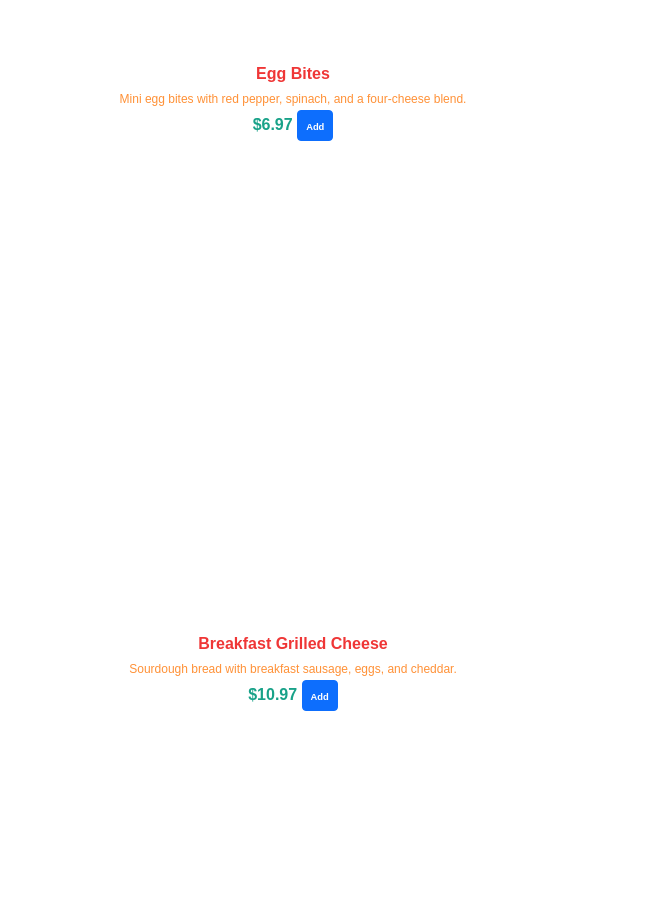
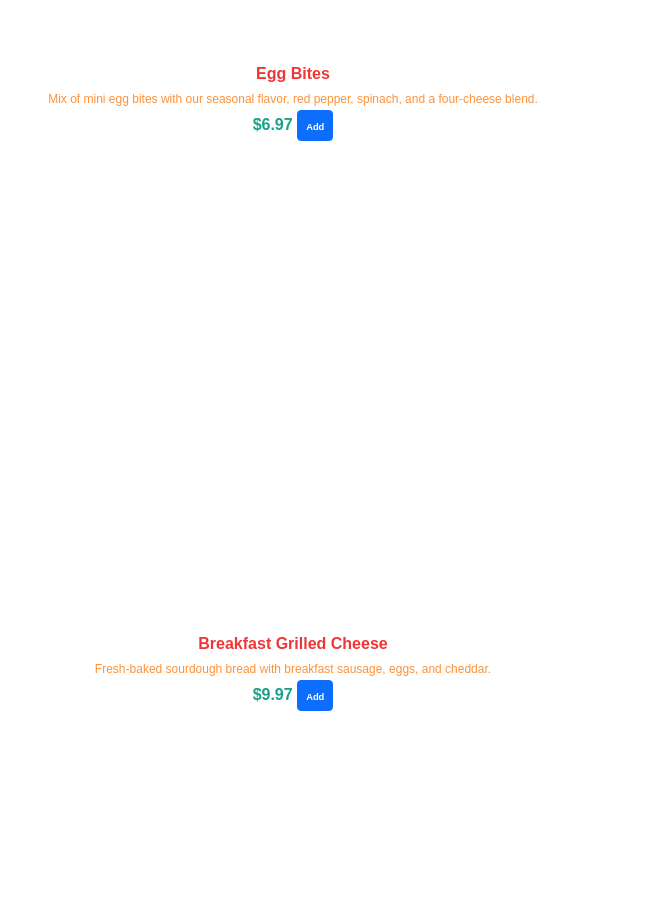
Before and after one commit to caitlinkollar/cs378-p1, a plain HTML site: page index.html in a window 1280 px wide. Shown: the part 1450-2350 px from the top of the page, 632-1280 px from the left. Drawn offline with nearby package versions, Linux system fonts and the light colour scheme.

Commit message:
slight description changes

```diff
--- a/index.html
+++ b/index.html
@@ -59,7 +59,7 @@
         </div>
         <div class="col">
           <menuTitle>Egg Bites</menuTitle> <br>
-          <menuItem>Mini egg bites with red pepper, spinach, and a four-cheese blend.</menuItem> <br>
+          <menuItem>Mix of mini egg bites with our seasonal flavor, red pepper, spinach, and a four-cheese blend.</menuItem> <br>
           <span class="fw-bold">$6.97</span>
           <button class="btn btn-primary btn-sm style="border-radius: 4px;"><addButton>Add</addButton></button>
         </div>
@@ -72,8 +72,8 @@
         </div>
         <div class="col">
           <menuTitle>Breakfast Grilled Cheese</menuTitle> <br>
-          <menuItem>Sourdough bread with breakfast sausage, eggs, and cheddar.</menuItem> <br>
-          <span class="fw-bold">$10.97</span>
+          <menuItem>Fresh-baked sourdough bread with breakfast sausage, eggs, and cheddar.</menuItem> <br>
+          <span class="fw-bold">$9.97</span>
           <button class="btn btn-primary btn-sm style="border-radius: 4px;"><addButton>Add</addButton></button>
         </div>
       </div>
```
